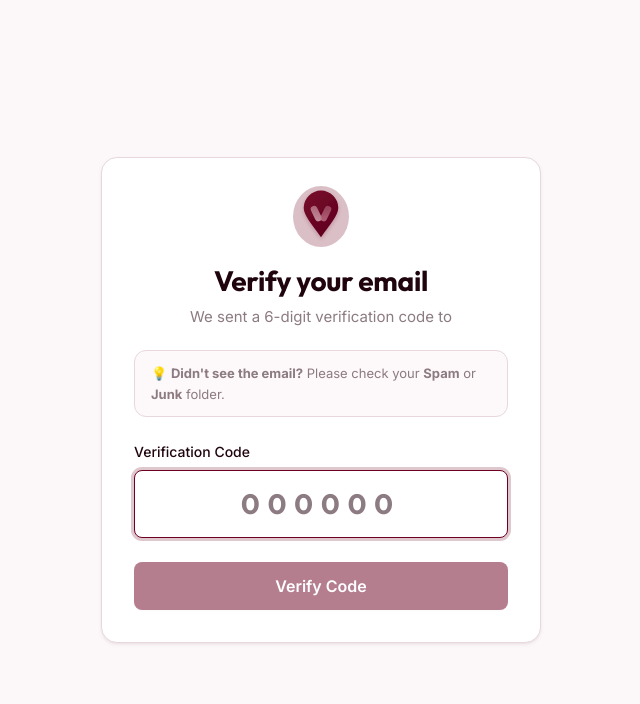
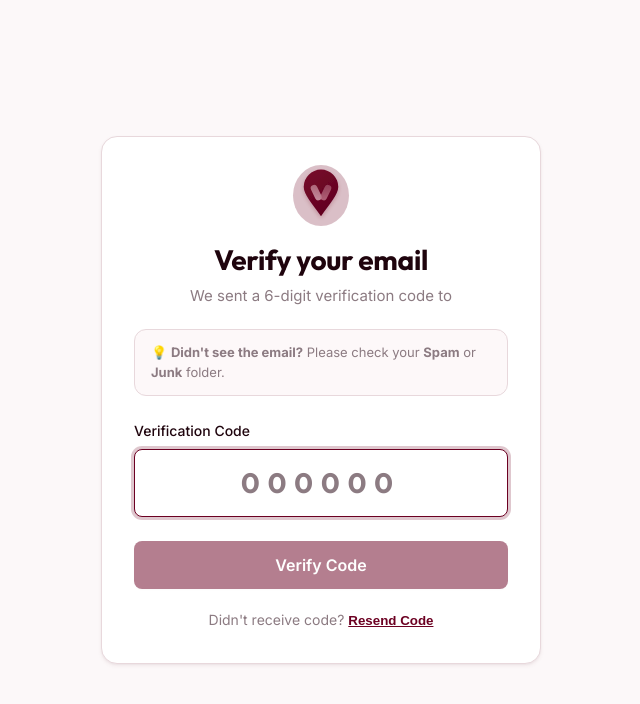
Before and after one commit to Silverbrain20/attendly-v1, a React (Vite) app in the folder frontend/: page /verify in a window 1280 px wide. Shown: the top 704 px of the page, without its empty margins (319-959 px from the left). Built offline with nearby package versions, Linux system fonts and the light colour scheme; no server answers.

Commit message:
fix: async email sending, Resend onboarding domain fallback, resend OTP endpoint & UI button

```diff
--- a/frontend/src/pages/Verify.tsx
+++ b/frontend/src/pages/Verify.tsx
@@ -52,6 +52,32 @@ const Verify: React.FC = () => {
       setError(err.message || 'Verification failed. Please check the code.');
     } finally {
       setLoading(false);
+    }
+  };
+
+  const [resending, setResending] = useState(false);
+  const [cooldown, setCooldown] = useState(0);
+
+  React.useEffect(() => {
+    if (cooldown > 0) {
+      const timer = setTimeout(() => setCooldown(c => c - 1), 1000);
+      return () => clearTimeout(timer);
+    }
+  }, [cooldown]);
+
+  const handleResend = async () => {
+    if (cooldown > 0 || resending || !email) return;
+    setResending(true);
+    setError('');
+    setSuccess('');
+    try {
+      await apiRequest('POST', '/api/auth/resend-otp', { email, type }, true);
+      setSuccess('A new verification code has been sent!');
+      setCooldown(30);
+    } catch (err: any) {
+      setError(err.message || 'Failed to resend code. Please try again.');
+    } finally {
+      setResending(false);
     }
   };
 
@@ -135,6 +161,26 @@ const Verify: React.FC = () => {
               {loading ? <div className="spinner spinner-sm spinner-white" /> : 'Verify Code'}
             </button>
           </form>
+
+          <div style={{ marginTop: '1.25rem', fontSize: '0.875rem', color: 'var(--text-muted)' }}>
+            Didn't receive code?{' '}
+            <button
+              type="button"
+              onClick={handleResend}
+              disabled={resending || cooldown > 0}
+              style={{
+                background: 'none',
+                border: 'none',
+                color: cooldown > 0 ? 'var(--text-muted)' : 'var(--primary)',
+                fontWeight: 600,
+                cursor: cooldown > 0 ? 'not-allowed' : 'pointer',
+                padding: 0,
+                textDecoration: 'underline'
+              }}
+            >
+              {resending ? 'Sending...' : cooldown > 0 ? `Resend in ${cooldown}s` : 'Resend Code'}
+            </button>
+          </div>
         </div>
       </div>
     </div>
```
Also changed, not shown: 2 other files (tests, documents, lock files or other folders).
